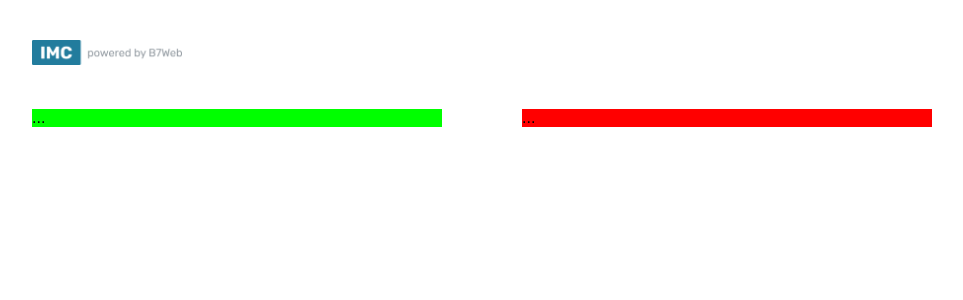
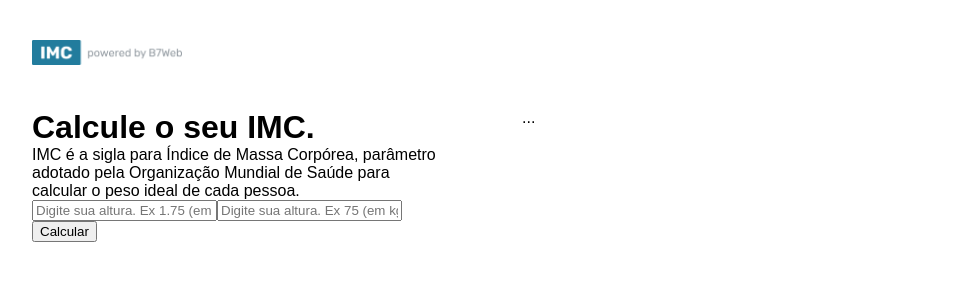
Before and after one commit to RodrigoVitor/Calculadora-IMC, a React (Vite) app: page / in a window 1280 px wide. Shown: the top 300 px of the page, without its empty margins (158-1121 px from the left). Built offline with nearby package versions, Linux system fonts and the light colour scheme.

Commit message:
adding left side

```diff
--- a/src/App.module.css
+++ b/src/App.module.css
@@ -15,10 +15,8 @@ body {
 .container .leftSide {
     flex: 1;
     margin-right: 40px;
-    background-color: #0f0;
 }
 .container .rightSide {
     flex:1;
     margin-left: 40px;
-    background-color: #f00;
 }
--- a/src/App.tsx
+++ b/src/App.tsx
@@ -1,7 +1,19 @@
+import { useState } from 'react'
 import styles from './App.module.css'
 import poweredImage from './assets/powered.png'
 
 const App = () => {
+  const [heightFIeld, setHeightField] = useState(0)
+  const [weightField, setWeightField] = useState(0)
+
+  function handleCalculateButton() {
+    if (heightFIeld && weightField) {
+
+    } else {
+      alert('Preenche todos os dados')
+    }
+  }
+
   return (
     <div className={styles.main}>
       <header>
@@ -12,7 +24,21 @@ const App = () => {
 
       <div className={styles.container}>
         <div className={styles.leftSide}>
-          ...
+          <h1>Calcule o seu IMC.</h1>
+          <p>IMC é a sigla para Índice de Massa Corpórea, parâmetro adotado pela Organização Mundial de Saúde para calcular o peso ideal de cada pessoa. </p>
+          <input
+            type="numbber"
+            placeholder='Digite sua altura. Ex 1.75 (em metros)'
+            value={heightFIeld > 0 ? heightFIeld : ''}
+            onChange={e => setHeightField(parseFloat(e.target.value))}
+          />
+          <input
+            type="numbber"
+            placeholder='Digite sua altura. Ex 75 (em kg)'
+            value={weightField > 0 ? weightField : ''}
+            onChange={e => setWeightField(parseFloat(e.target.value))}
+          />
+          <button onClick={handleCalculateButton}>Calcular</button>
         </div>
         <div className={styles.rightSide}>
           ...
```
